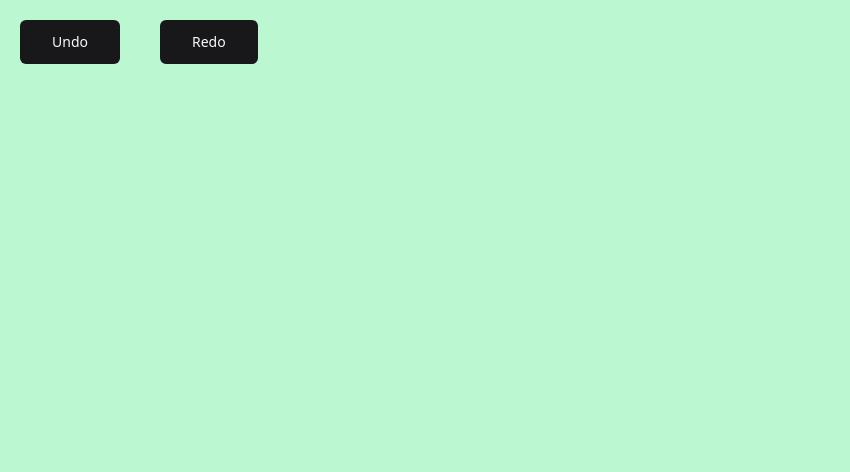
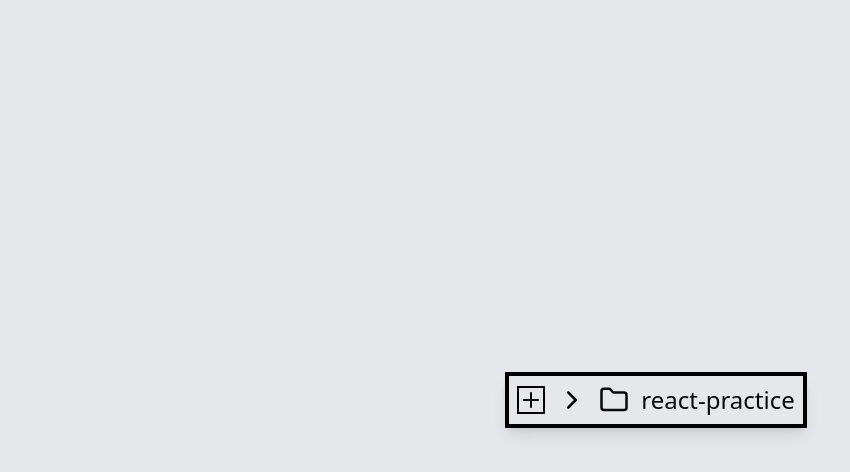
Before and after one commit to kabeerx9/react-examples, a React (Vite) app: page / in a window 1280 px wide. Shown: the top 472 px of the page, without its empty margins (0-850 px from the left). Built offline with nearby package versions, Linux system fonts and the light colour scheme.

Commit message:
File Tree very basic

```diff
--- a/src/App.tsx
+++ b/src/App.tsx
@@ -1,10 +1,10 @@
-import Practice2 from '@/interview-challenge/Practice2.tsx';
+import Practice3 from './interview-challenge/Practice3';
 
 const App = () => {
   return (
     <>
       <div className="h-screen w-screen bg-gray-200">
-        <Practice2 />
+        <Practice3 />
       </div>
     </>
   );
--- /dev/null
+++ b/src/interview-challenge/Practice3.tsx
@@ -0,0 +1,133 @@
+// CREATE A TREE LIKE STRUCTURE TO SHOW THE FOLLOWING DATA LIKE FILES AND FOLDERS INSIDE
+// JUST LIKE IN VSCODE OR ANY OTHER IDE
+// THE DATA IS GIVEN BELOW
+
+import { Button } from '@/components/ui/button';
+import { Input } from '@/components/ui/input';
+import { File, Folder, ChevronDown, ChevronRight, Plus } from 'lucide-react';
+import { useEffect, useState } from 'react';
+
+// THIS ADDING FILE FUNCTIONALITY IS TEMPORARY BECAUSE IT WILL RESET ON EACH RENDER , we can maybe use useReducer or useState in parent component to store the data
+
+const tempData = {
+  name: 'react-practice',
+  children: [
+    {
+      name: 'node_modules',
+      children: [
+        {
+          name: '@tanstack/react-query',
+          children: [],
+        },
+      ],
+    },
+    {
+      name: 'src',
+      children: [
+        {
+          name: 'components',
+          children: [
+            {
+              name: 'App.tsx',
+              children: [],
+            },
+            {
+              name: 'index.tsx',
+              children: [],
+            },
+          ],
+        },
+        {
+          name: 'index.tsx',
+          children: [],
+        },
+        {
+          name: 'react-app-env.d.ts',
+          children: [],
+        },
+        {
+          name: 'setupTests.ts',
+          children: [],
+        },
+      ],
+    },
+  ],
+};
+
+interface FileType {
+  name: string;
+  children: FileType[];
+}
+
+const FilesTree = ({ data }: { data: FileType }) => {
+  const [isOpen, setIsOpen] = useState(false);
+  const DirectionIcon = isOpen ? ChevronDown : ChevronRight;
+  const Icon = data.children.length > 0 ? Folder : File;
+
+  const [fileName, setFileName] = useState<string>('');
+  const [isInputOpen, setIsInputOpen] = useState<boolean>(false);
+
+  const addFile = () => {
+    if (fileName) {
+      data.children.push({
+        name: fileName,
+        children: [],
+      });
+      setFileName('');
+      setIsInputOpen(false);
+    }
+  };
+
+  useEffect(() => {
+    window.addEventListener('keydown', (e) => {
+      if (e.code === 'Enter') {
+        addFile();
+      }
+    });
+  }, []);
+
+  return (
+    <div className="pl-8">
+      <div className="flex items-center gap-3 shadow-lg p-2 border-4 border-black ">
+        <div
+          className="border-2 border-black cursor-pointer"
+          onClick={() => setIsInputOpen((prev) => !prev)}
+        >
+          <Plus />
+        </div>
+        {data.children.length > 0 && (
+          <DirectionIcon
+            className="cursor-pointer"
+            onClick={() => setIsOpen(!isOpen)}
+            size={30}
+          />
+        )}
+        <Icon size={30} />
+        <span>{data.name}</span>
+      </div>
+      {isInputOpen && (
+        <div className="flex gap-2">
+          <Input
+            autoFocus
+            value={fileName}
+            onChange={(e) => setFileName(e.target.value)}
+            placeholder="file name"
+          />
+          <Button onClick={addFile}>Add File</Button>
+        </div>
+      )}
+      {isOpen &&
+        data?.children?.map((item) => (
+          <FilesTree key={item.name} data={item} />
+        ))}
+    </div>
+  );
+};
+const Practice3 = () => {
+  return (
+    <div className={'h-full w-full text-2xl flex items-center justify-center'}>
+      <FilesTree data={tempData} />
+    </div>
+  );
+};
+export default Practice3;
```
